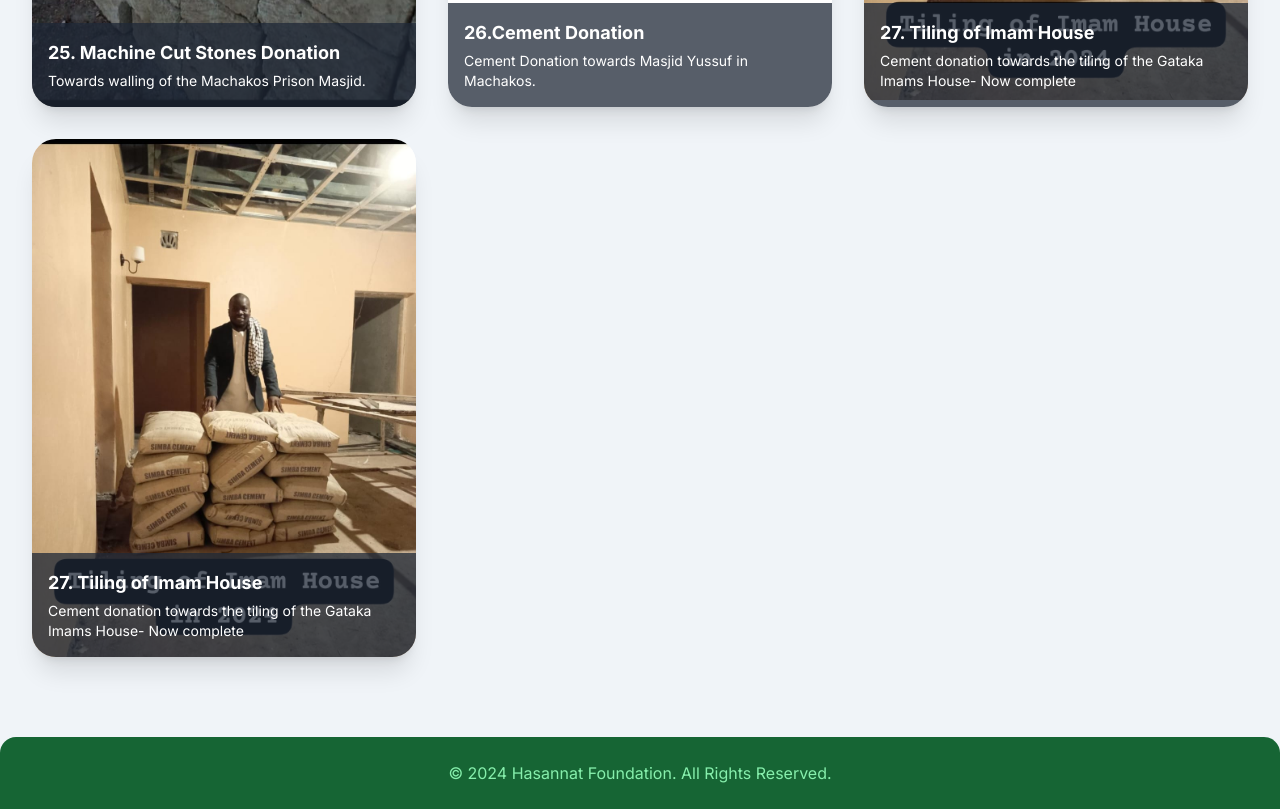
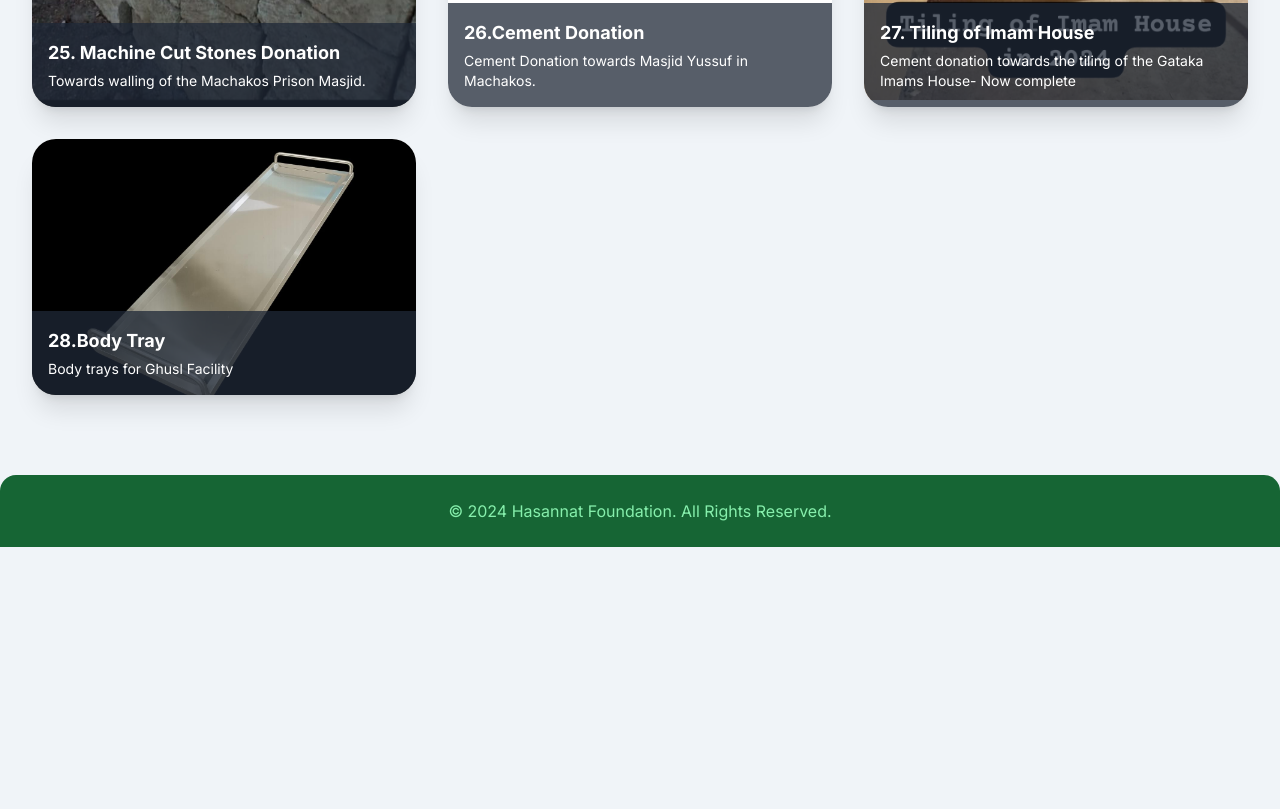
Before and after one commit to hasanaatorganization-wq/how, a plain HTML site: page photo_Gallary.html in a window 1280 px wide. Shown: the part 5469-6278 px from the top of the page. After the commit the page ends 6016 px from the top, so only its background shows below. Drawn offline with nearby package versions, Linux system fonts and the light colour scheme.

Commit message:
Update photo_Gallary.html

```diff
--- a/photo_Gallary.html
+++ b/photo_Gallary.html
@@ -274,10 +274,10 @@
             </div>
             <!-- Photo 28 -->
             <div class="bg-white rounded-3xl shadow-xl overflow-hidden transform transition-transform duration-300 hover:scale-105">
-                <img src="./PHOTOS/IMG-Tiling of Imam House.jpg" alt="Agricultural Assistance" class="w-full h-auto object-cover">
+                <img src="TRAY.jpg" alt="Agricultural Assistance" class="w-full h-auto object-cover">
                     <div class="absolute inset-x-0 bottom-0 bg-gray-800 bg-opacity-75 text-white p-4">
-                    <h3 class="text-lg font-bold">27. Tiling of Imam House</h3>
-                    <p class="text-sm mt-1">Cement donation towards the tiling of the Gataka Imams House- Now complete</p>
+                    <h3 class="text-lg font-bold">28.Body Tray</h3>
+                    <p class="text-sm mt-1">Body trays for Ghusl Facility</p>
             </div>
         </section>
     </main>
```
